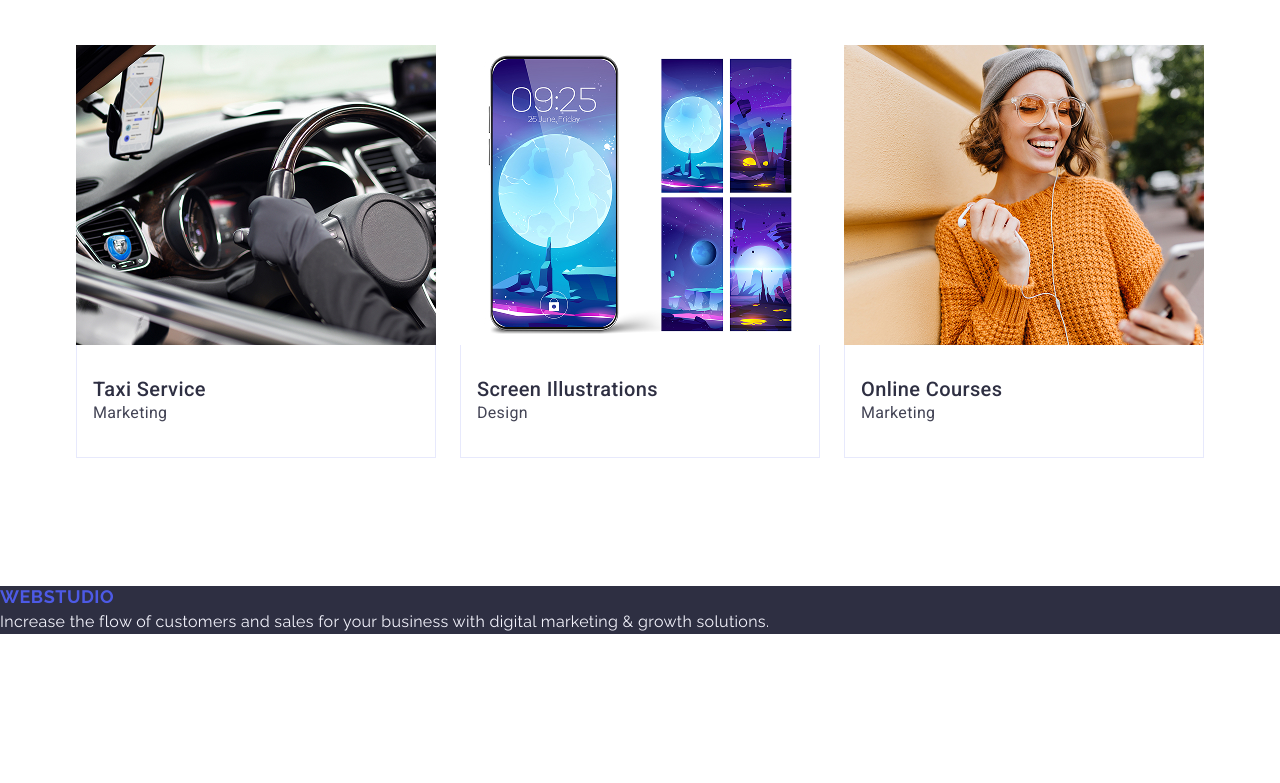
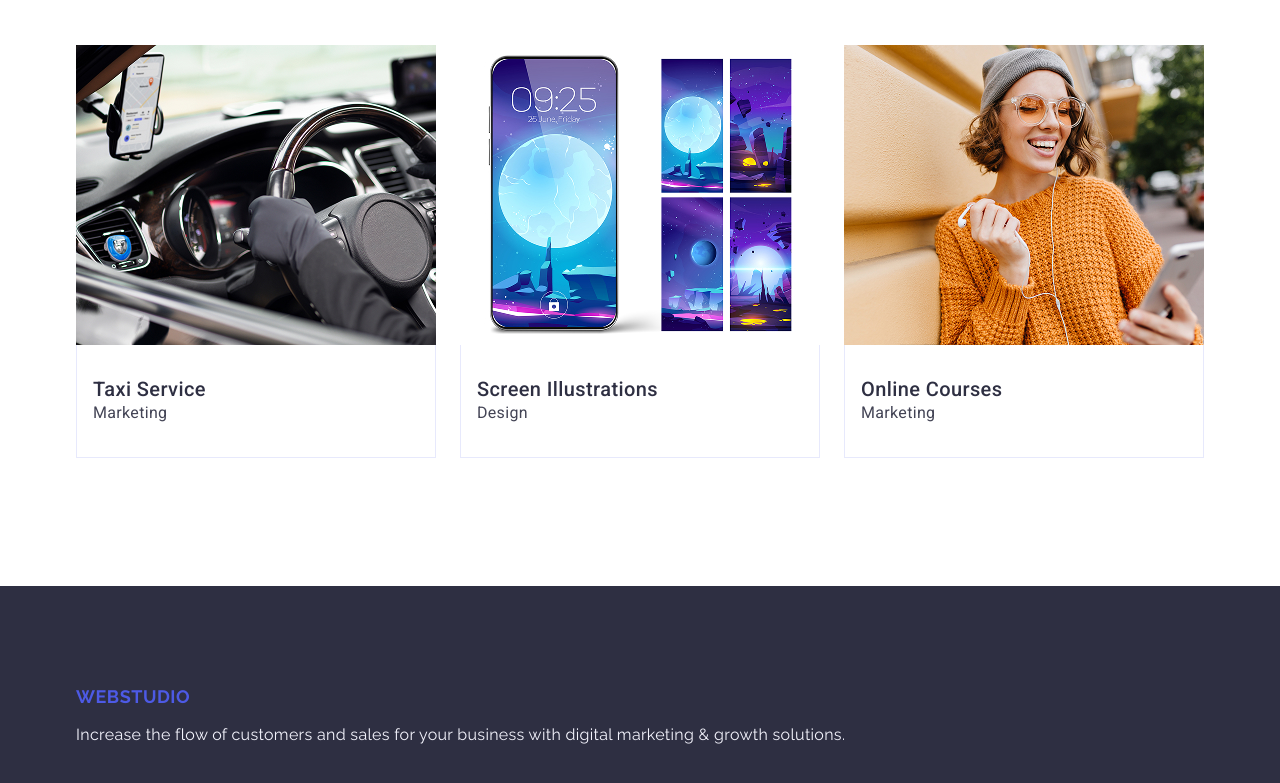
Before and after one commit to replikduplik/goit-markup-hw-03, a plain HTML site: page index.html in a window 1280 px wide. Shown: the part 2358-3141 px from the top of the page. Before the commit the page ends 2992 px from the top, so only its background shows below. Drawn offline with nearby package versions, Linux system fonts and the light colour scheme.

Commit message:
footer and some changes.

```diff
--- a/css/style.css
+++ b/css/style.css
@@ -313,6 +313,7 @@ footer {
 	font-family: 'Raleway', sans-serif;
 	background-color: #2e2f42;
 	letter-spacing: 17.33;
+	padding: 100px 0;
 }
 
 .footer-text {
@@ -322,6 +323,7 @@ footer {
 	letter-spacing: 0.02em;
 }
 .footer-logo {
+	display: inline-block;
 	line-height: 1.17;
 	font-size: 18px;
 	font-weight: 700;
@@ -329,7 +331,9 @@ footer {
 	text-decoration: none;
 	color: #4d5ae5;
 	text-transform: uppercase;
+	margin-bottom: 16px;
 }
 .footer-logo-studio {
 	color: '#F4F4FD';
+	max-width: 264px;
 }
--- a/index.html
+++ b/index.html
@@ -230,6 +230,7 @@
 		</main>
 		<!-- Footer -->
 		<footer class="footer">
+			<div class="container">
 			<a href="./index.html" class="footer-logo"
 				>Web<span class="footer-logo-studio">Studio</span></a
 			>
@@ -237,6 +238,7 @@
 				Increase the flow of customers and sales for your business with digital
 				marketing & growth solutions.
 			</p>
+			</div>
 		</footer>
 	</body>
 </html>
```
